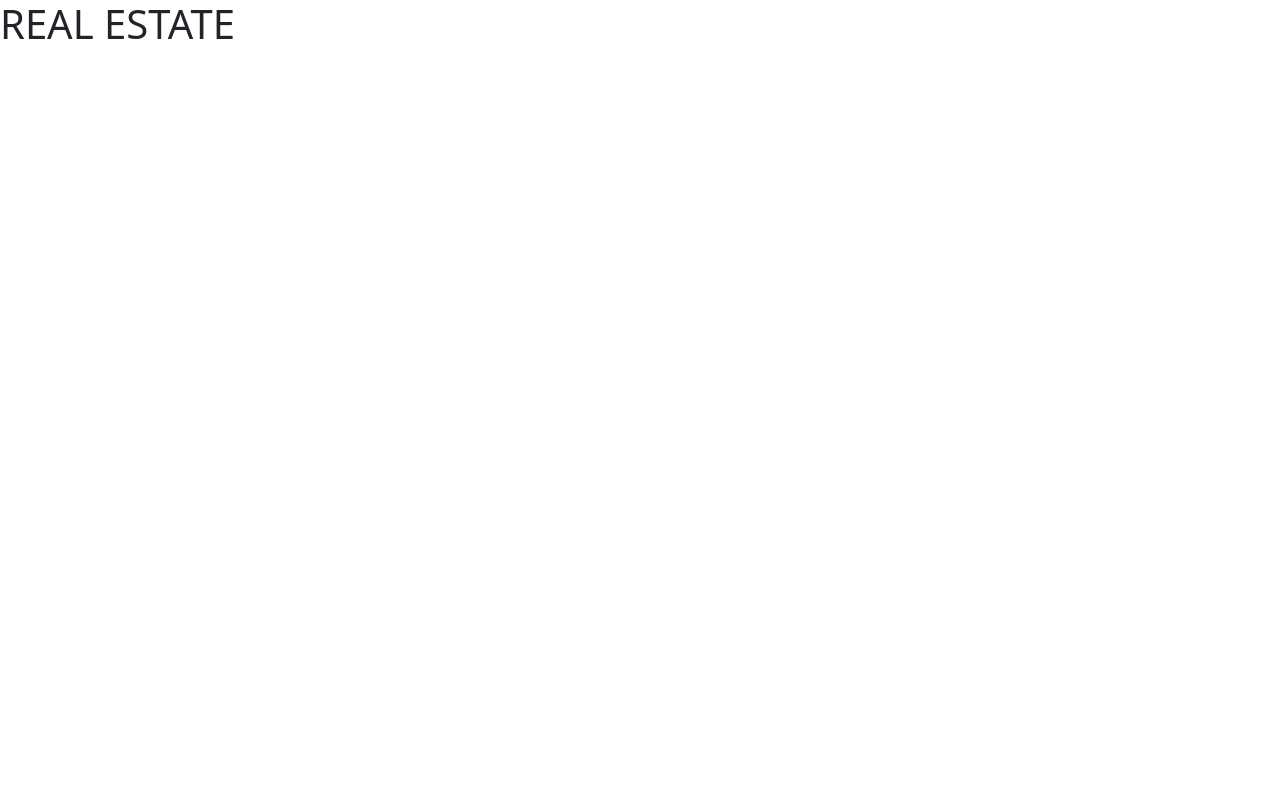
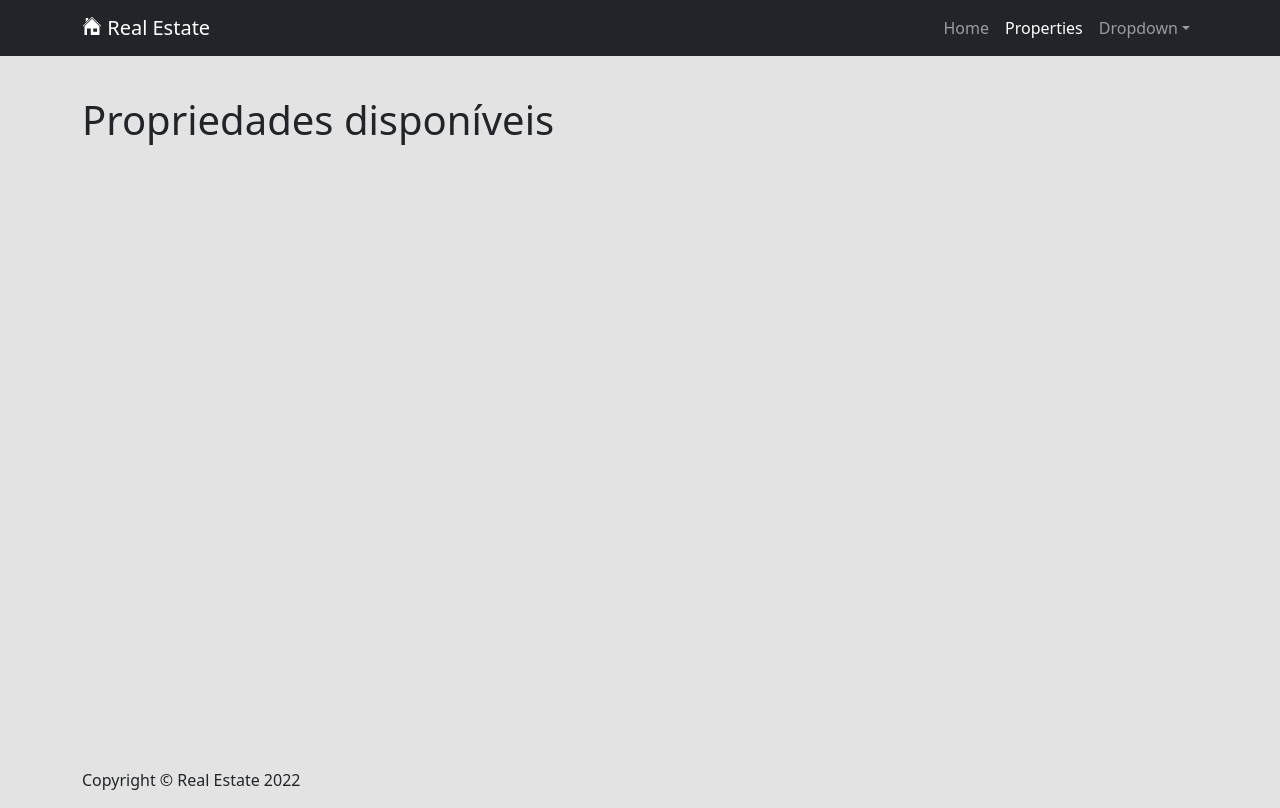
Before and after one commit to BrunoAlz/FullStack-1-DRF_REACT-REAL_STATE_WEB_APP, a React (Create React App) app in the folder frontend/: page /properties in a window 1280 px wide. Built offline with nearby package versions, Linux system fonts and the light colour scheme.

Commit message:
Importando os Componentes para o APP

```diff
--- a/frontend/src/App.jsx
+++ b/frontend/src/App.jsx
@@ -1,10 +1,32 @@
-import React from 'react';
+// ROUTER
+import { BrowserRouter as Router, Routes, Route } from 'react-router-dom'
+
+// TOASTS
+import { ToastContainer } from 'react-toastify'
+
+// COMPONENTES
+import Header from './components/Header'
+import Footer from './components/Footer'
+
+// PAGES
+import HomePage from './pages/HomePage'
+import PropertiesPage from './pages/PropertiesPage'
 
 const App = () => {
   return (
-    <div className="App">
-      <h1>REAL ESTATE</h1>
-    </div>
+    <>
+      <Router>
+        <Header />
+        <main className='py-3'>
+          <Routes>
+            <Route path="/" element={<HomePage />}></Route>
+            <Route path="/properties" element={<PropertiesPage />}></Route>
+          </Routes>
+        </main>
+        <Footer />
+      </Router>
+      <ToastContainer />
+    </>
   );
 }
 
--- a/frontend/src/components/Header.jsx
+++ b/frontend/src/components/Header.jsx
@@ -14,6 +14,7 @@ const Header = () => {
         <Container>
           <LinkContainer to="/">
             <Navbar.Brand><GiHouse className='nav-icon' /> Real Estate</Navbar.Brand>
+          </LinkContainer>
           <Navbar.Toggle aria-controls="basic-navbar-nav" />
           <Navbar.Collapse id="basic-navbar-nav" className='justify-content-end'>
             <Nav className="ml-auto">
@@ -35,7 +36,6 @@ const Header = () => {
               </NavDropdown>
             </Nav>
           </Navbar.Collapse>
-          </LinkContainer>
         </Container>
       </Navbar>
     </header>
--- a/frontend/src/pages/PropertiesPage.jsx
+++ b/frontend/src/pages/PropertiesPage.jsx
@@ -1,4 +1,4 @@
-import { Col, Container, Row } from 'react-boostrap'
+import { Col, Container, Row } from 'react-bootstrap'
 
 const PropertiesPage = () => {
   return (
```
Lines whose indentation alone changed are shown as unchanged.
